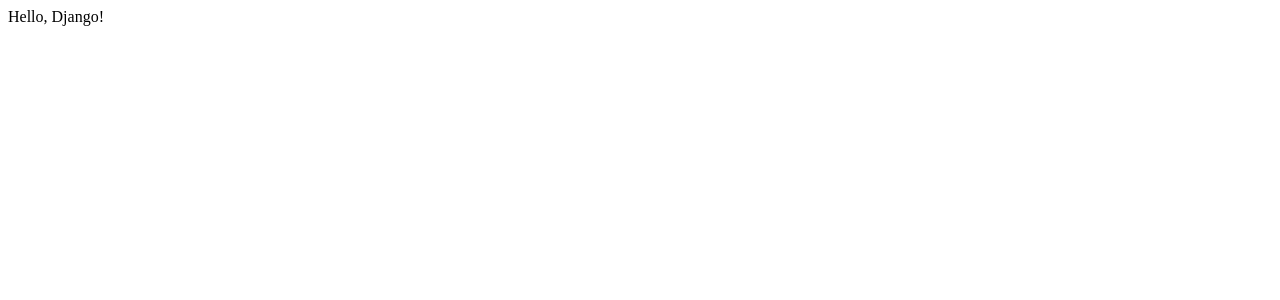
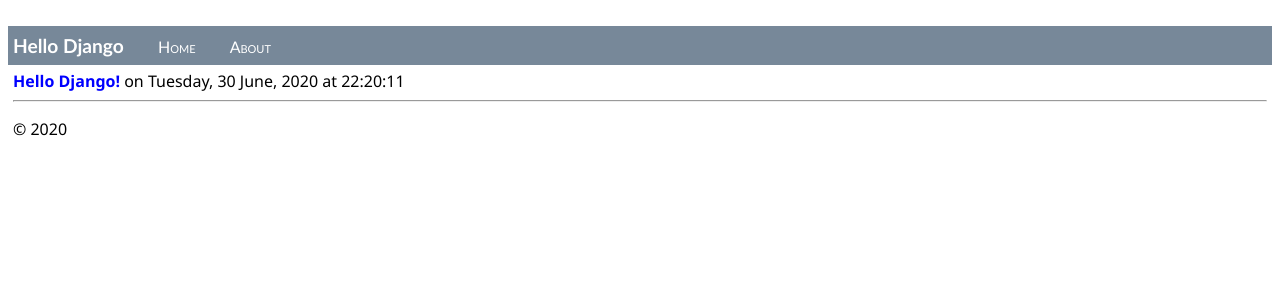
Before and after one commit to jhughescmoc/LearningDjango, a Django app: page / in a window 1280 px wide. Before the commit the part shown is almost empty. Shown: the top 300 px of the page. Run offline with Django 3.2, Linux system fonts and the light colour scheme.

Commit message:
Navbar added.

```diff
--- /dev/null
+++ b/HelloDjangoApp/static/site.css
@@ -0,0 +1,31 @@
+.message {
+    font-weight: 600;
+    color: blue;
+}
+.navbar {
+    background-color: lightslategray;
+    font-size: 1em;
+    font-family: 'Trebuchet MS', 'Lucida Sans Unicode', 'Lucida Grande', 'Lucida Sans', Arial, sans-serif;
+    color: white;
+    padding: 8px 5px 8px 5px;
+}
+
+.navbar a {
+    text-decoration: none;
+    color: inherit;
+}
+
+.navbar-brand {
+    font-size: 1.2em;
+    font-weight: 600;
+}
+
+.navbar-item {
+    font-variant: small-caps;
+    margin-left: 30px;
+}
+
+.body-content {
+    padding: 5px;
+    font-family: 'Segoe UI', Tahoma, Geneva, Verdana, sans-serif;
+}
--- /dev/null
+++ b/HelloDjangoApp/templates/HelloDjangoApp/about.html
@@ -0,0 +1,6 @@
+<!DOCTYPE html>
+
+{% extends "HelloDjangoApp/layout.html" %}
+{% block content %}
+{{ content }}
+{% endblock %}
--- a/HelloDjangoApp/templates/HelloDjangoApp/index.html
+++ b/HelloDjangoApp/templates/HelloDjangoApp/index.html
@@ -1,9 +1,5 @@
-<html>
-<head><title></title></head>
 
-<body>
-
-{{ content }}
-
-</body>
-</html>
+{% extends "HelloDjangoApp/layout.html" %}
+{% block content %}
+<span class="message">{{ message }}</span>{{ content }}
+{% endblock %}
--- /dev/null
+++ b/HelloDjangoApp/templates/HelloDjangoApp/layout.html
@@ -0,0 +1,26 @@
+
+<!DOCTYPE html>
+<html>
+<head>
+    <meta charset="utf-8" />
+    <title>{{ title }}</title>
+    {% load staticfiles %}
+    <link rel="stylesheet" type="text/css" href="{% static 'site.css' %}" />
+</head>
+
+<body>
+    <div class="navbar">
+        <a href="/" class="navbar-brand">Hello Django</a>
+        <a href="{% url 'home' %}" class="navbar-item">Home</a>
+        <a href="{% url 'about' %}" class="navbar-item">About</a>
+    </div>
+
+    <div class="body-content">
+        {% block content %}{% endblock %}
+        <hr />
+        <footer>
+            <p>&copy; 2020</p>
+        </footer>
+    </div>
+</body>
+</html>
--- a/HelloDjangoApp/views.py
+++ b/HelloDjangoApp/views.py
@@ -1,7 +1,28 @@
 from django.shortcuts import render
 from django.http import HttpResponse
+from datetime import datetime
 
 # Create your views here.
 
 def index(request):
-    return HttpResponse("Hello, Django!")
+    now = datetime.now()
+    return render(
+        request,
+        "HelloDjangoApp/index.html",  # Relative path from the 'templates' folder to the template file
+        # "index.html", # Use this code for VS 2017 15.7 and earlier
+        {
+            'title' : "Hello Django",
+            'message' : "Hello Django!",
+            'content' : " on " + now.strftime("%A, %d %B, %Y at %X")
+        }
+    )
+
+def about(request):
+    return render(
+        request,
+        "HelloDjangoApp/about.html",
+        {
+            'title' : "About HelloDjangoApp",
+            'content' : "Example app page for Django."
+        }
+    )
--- a/LearningDjango/settings.py
+++ b/LearningDjango/settings.py
@@ -31,6 +31,7 @@ ALLOWED_HOSTS = []
 # https://docs.djangoproject.com/en/2.1/ref/settings/#std:setting-INSTALLED_APPS
 INSTALLED_APPS = [
     # Add your apps here to enable them
+    'HelloDjangoApp',
     'django.contrib.admin',
     'django.contrib.auth',
     'django.contrib.contenttypes',
--- a/LearningDjango/urls.py
+++ b/LearningDjango/urls.py
@@ -26,5 +26,6 @@ import HelloDjangoApp.views
 urlpatterns = [
     path('admin/', admin.site.urls),
     url(r'^$', HelloDjangoApp.views.index, name='index'),
-    url(r'^home$', HelloDjangoApp.views.index, name='home')
+    url(r'^home$', HelloDjangoApp.views.index, name='home'),
+    url(r'^about$', HelloDjangoApp.views.about, name='about'),
 ]
```
Also changed, not shown: 1 other file.
